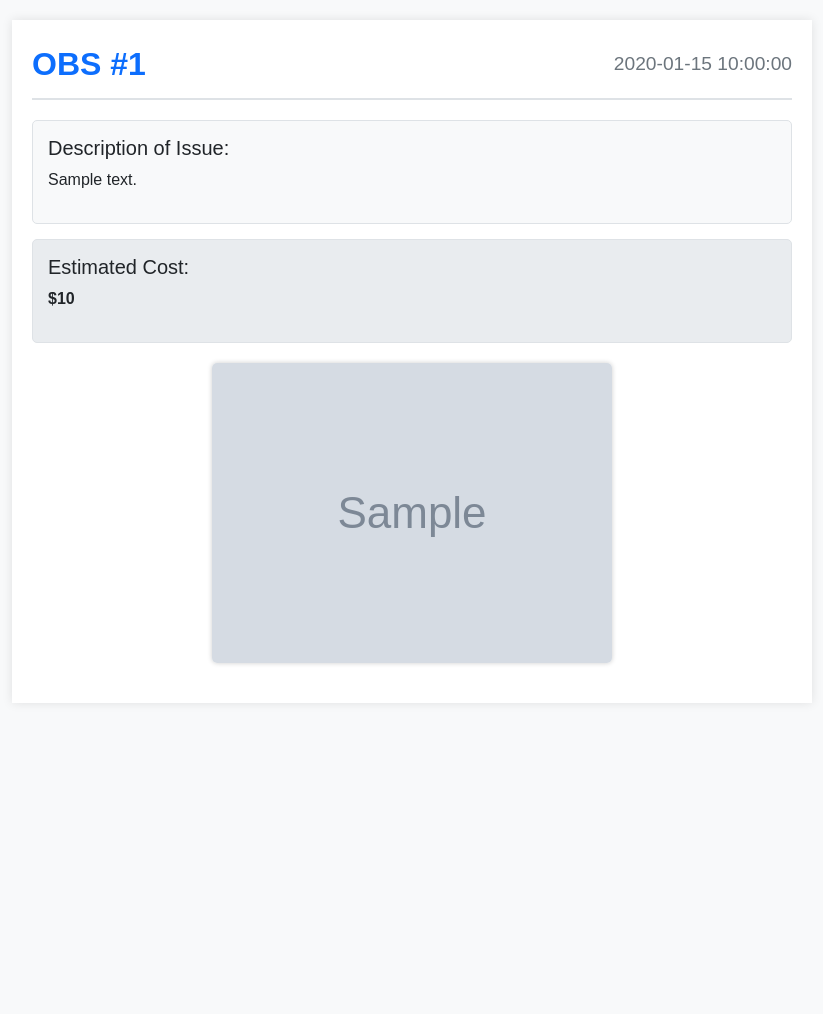
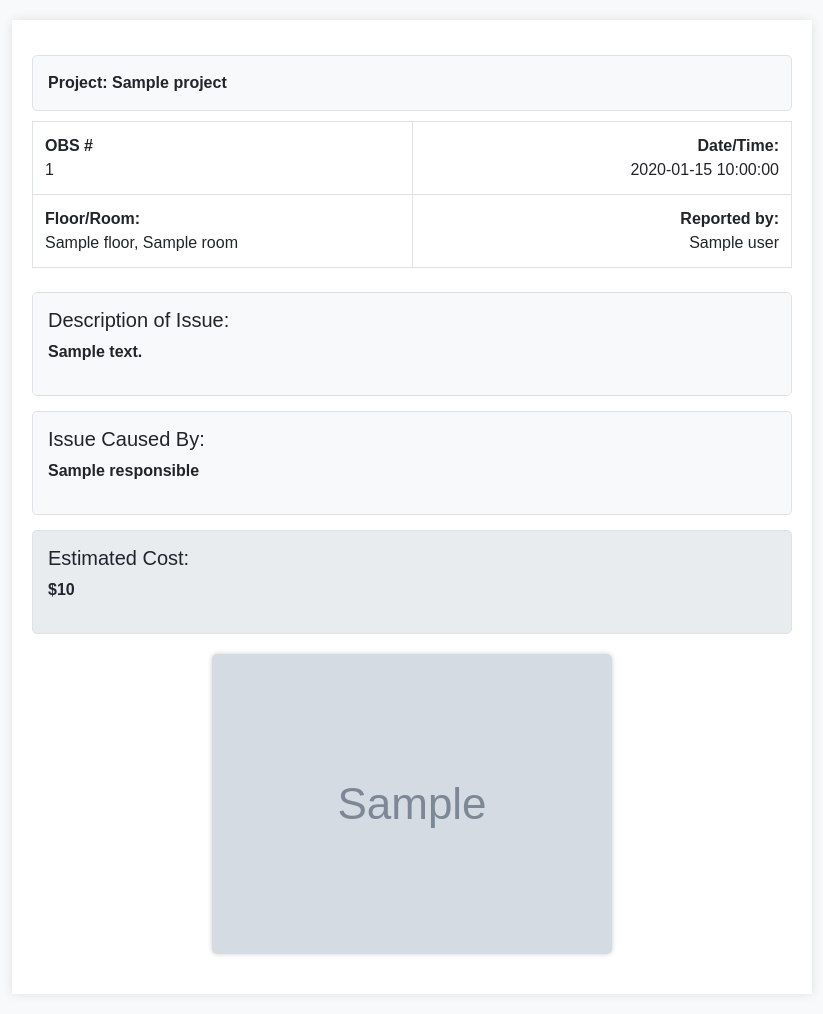
Before and after one commit to Will-Pike/Schnurr-App, a Flask app: template templates/report.html in a window 1280 px wide. Shown: the whole page, without its empty margins (228-1051 px from the left). Before the commit the page ends 664 px from the top, so only its background shows below. Run offline with Flask 3, Linux system fonts and the light colour scheme; the template is opened without the code that fills it: most values are stand-ins (such as "Sample title", 1, 10 or a date in 2020); grey boxes marked "Sample" are stand-in pictures.

Commit message:
fix report.html

```diff
--- a/app.py
+++ b/app.py
@@ -127,6 +127,16 @@ def obs_submitted():
         set_current_obs(project, current + 1)
     return jsonify({"success": True})
 
+@app.route('/get_report_count')
+def get_report_count():
+    project = request.args.get('project')
+    if not project or project not in get_projects():
+        return jsonify({"error": "Invalid or missing project"}), 400
+    # Load your sheet and count matching records
+    from generate_pdf import get_report_record_count
+    count = get_report_record_count(project)
+    return jsonify({"count": count})
+
 if __name__ == '__main__':
     port = int(os.environ.get('PORT', 5000))
     app.run(host='0.0.0.0', port=port)
--- a/generate_pdf.py
+++ b/generate_pdf.py
@@ -28,16 +28,27 @@ def generate_report_for_project(project):
 
     pdf_files = []
 
+    price_dict = load_price_dictionary()
+
     with tempfile.TemporaryDirectory() as temp_dir:
         for idx, row in enumerate(rows):
             if row.get("Project", "") != project:
                 continue
 
+            issue_type = row.get("Issue:", "")
+            # Use price dictionary if available, else fallback to sheet value or "N/A"
+            cost = price_dict.get(issue_type, row.get("Estimated Cost", "N/A"))
+
             record = {
+                "project": row.get("Project", ""),  # <-- Add this line
                 "obs_number": row.get("OBS ID#", "N/A"),
                 "date": row.get("Timestamp", ""),
-                "description": row.get("Issue:", ""),
-                "cost": row.get("Estimated Cost", "0"),
+                "floor": row.get("Floor:", ""),
+                "room": row.get("Room:", ""),
+                "user": row.get("User:", ""),
+                "description": issue_type,
+                "responsible": row.get("Who is responsible?", ""),  # <-- Add this line
+                "cost": cost,
                 "photo_path": ""
             }
 
@@ -85,3 +96,23 @@ def generate_report_for_project(project):
         merger.close()
 
         return combined_pdf
+
+def load_price_dictionary():
+    PRICE_SHEET_ID = "1DBpjjmtaiUeGV_eeCwrihEOBrDk8aRKdDUQERFQBLRA"
+    PRICE_SHEET_NAME = "Sheet1"
+    scope = ['https://spreadsheets.google.com/feeds', 'https://www.googleapis.com/auth/drive']
+    creds = ServiceAccountCredentials.from_json_keyfile_name(SERVICE_FILE, scope)
+    client = gspread.authorize(creds)
+    sheet = client.open_by_key(PRICE_SHEET_ID).worksheet(PRICE_SHEET_NAME)
+    rows = sheet.get_all_records()
+    # Build a dictionary: {issue_type: cost}
+    price_dict = {row["Issue Type"]: row["Cost Estimate"] for row in rows}
+    return price_dict
+
+def get_report_record_count(project):
+    scope = ['https://spreadsheets.google.com/feeds', 'https://www.googleapis.com/auth/drive']
+    creds = ServiceAccountCredentials.from_json_keyfile_name(SERVICE_FILE, scope)
+    client = gspread.authorize(creds)
+    sheet = client.open_by_key(SPREADSHEET_ID).sheet1
+    rows = sheet.get_all_records()
+    return sum(1 for row in rows if row.get("Project", "") == project)
--- a/templates/report.html
+++ b/templates/report.html
@@ -18,14 +18,6 @@
       padding: 20px;
       box-shadow: 0 0 10px rgba(0,0,0,0.1);
     }
-    .report-header {
-      display: flex;
-      justify-content: space-between;
-      align-items: center;
-      margin-bottom: 20px;
-      padding-bottom: 10px;
-      border-bottom: 2px solid #dee2e6;
-    }
     .obs-number {
       font-size: 2rem;
       font-weight: bold;
@@ -40,9 +32,11 @@
       border-radius: 5px;
       margin: 15px 0;
       border: 1px solid #dee2e6;
+      font-weight: bold;
     }
     .issue-box {
       background-color: #f8f9fa;
+      font-weight: bold;
     }
     .cost-box {
       background-color: #e9ecef;
@@ -74,14 +68,44 @@
   <div class="container">
     <div class="report-container">
       {% for record in records %}
-      <div class="report-header">
-        <div class="obs-number">OBS #{{ record.obs_number }}</div>
-        <div class="timestamp">{{ record.date }}</div>
+      <div class="report-header mb-4">
+        <div class="issue-box" style="margin-bottom: 10px;">
+          <strong>Project:</strong>
+          <span>{{ record.project }}</span>
+        </div>
+
+        <table style="width:100%; border-collapse:collapse; margin-bottom:20px;">
+          <tr>
+            <td style="border:1px solid #dee2e6; padding:12px; width:50%;">
+              <strong>OBS #</strong><br>
+              {{ record.obs_number }}
+            </td>
+            <td style="border:1px solid #dee2e6; padding:12px; width:50%; text-align:right;">
+              <strong>Date/Time:</strong><br>
+              {{ record.date }}
+            </td>
+          </tr>
+          <tr>
+            <td style="border:1px solid #dee2e6; padding:12px;">
+              <strong>Floor/Room:</strong><br>
+              {{ record.floor }}{% if record.floor and record.room %}, {% endif %}{{ record.room }}
+            </td>
+            <td style="border:1px solid #dee2e6; padding:12px; text-align:right;">
+              <strong>Reported by:</strong><br>
+              {{ record.user }}
+            </td>
+          </tr>
+        </table>
       </div>
 
       <div class="issue-box">
         <h5>Description of Issue:</h5>
         <p>{{ record.description }}</p>
+      </div>
+
+      <div class="issue-box">
+        <h5>Issue Caused By:</h5>
+        <p>{{ record.responsible }}</p>
       </div>
 
       <div class="cost-box">
```
Also changed, not shown: debug_1.html (+37 -13 lines), debug_2.html (+37 -13 lines), debug_3.html (+33 -4 lines).
